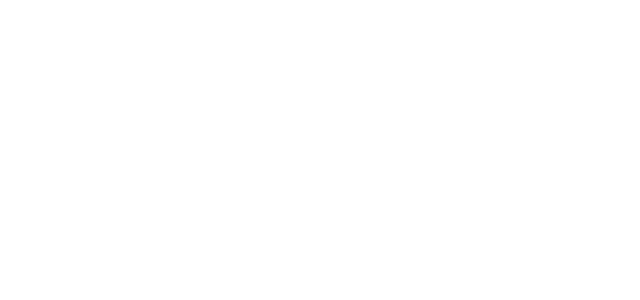
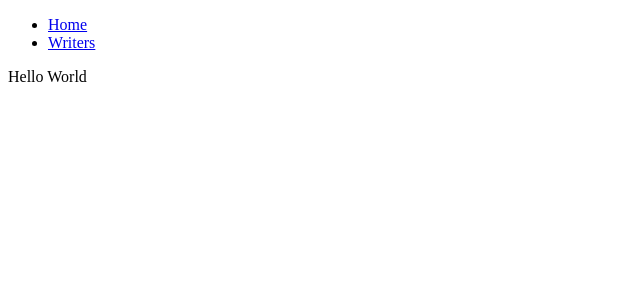
Before and after one commit to AnnLe4869/react-router-crash, a React (Create React App) app: page / in a window 1280 px wide. Shown: the top 300 px of the page, without its empty margins (0-640 px from the left). Built offline with nearby package versions, Linux system fonts and the light colour scheme; data requests are answered from the project's data file.

Commit message:
Small stuff with Router, Route and Link
- Note how we use the Route to render a component
  We can use children component - thing we did in code (this is the recommended way)
  Or we can use render property or children property

```diff
--- a/src/App.js
+++ b/src/App.js
@@ -1,9 +1,49 @@
-import React, { useState } from "react";
+import React, { useState, useEffect } from "react";
+import { BrowserRouter as Router, Link, Route } from "react-router-dom";
 import "./App.css";
 
 function App() {
   const [writers, setWriters] = useState([]);
-  return <div className="App"></div>;
+  useEffect(() => {
+    (async () => {
+      try {
+        const data = await (
+          await fetch("http://localhost:3004/writers")
+        ).json();
+        setWriters([...writers, ...data]);
+      } catch (err) {
+        console.error(err);
+      }
+    })();
+    // eslint-disable-next-line react-hooks/exhaustive-deps
+  }, []);
+
+  return (
+    <Router>
+      <>
+        <ul>
+          <li key="home">
+            <Link to="/">Home</Link>
+          </li>
+          <li key="writers">
+            <Link to="/writers">Writers</Link>
+          </li>
+        </ul>
+      </>
+      <>
+        <Route exact path="/">
+          <div>Hello World</div>
+        </Route>
+        <Route path="/writers">
+          <ul>
+            {writers.map(writer => (
+              <li key={writer.id}>{writer.name}</li>
+            ))}
+          </ul>
+        </Route>
+      </>
+    </Router>
+  );
 }
 
 export default App;
```
